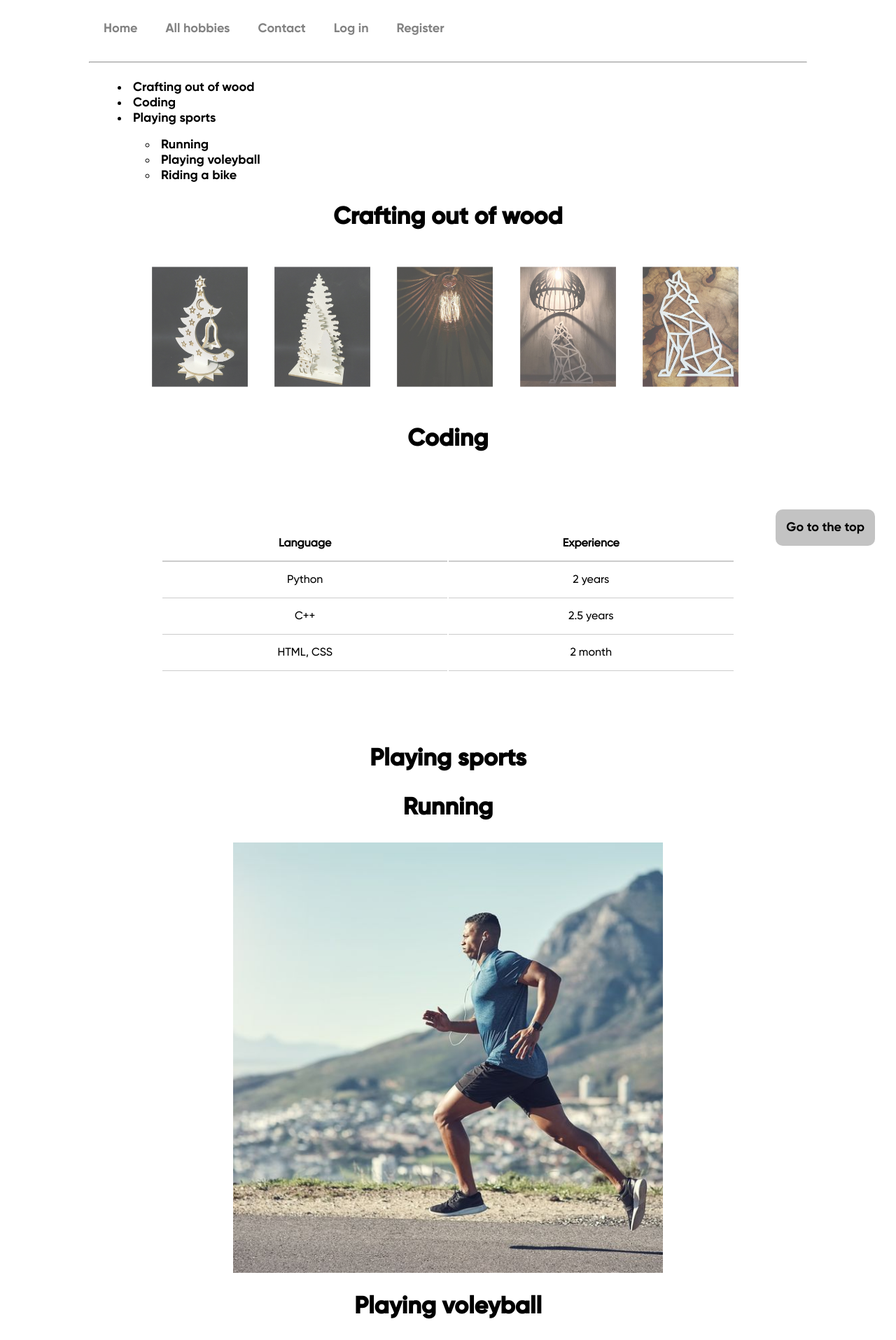
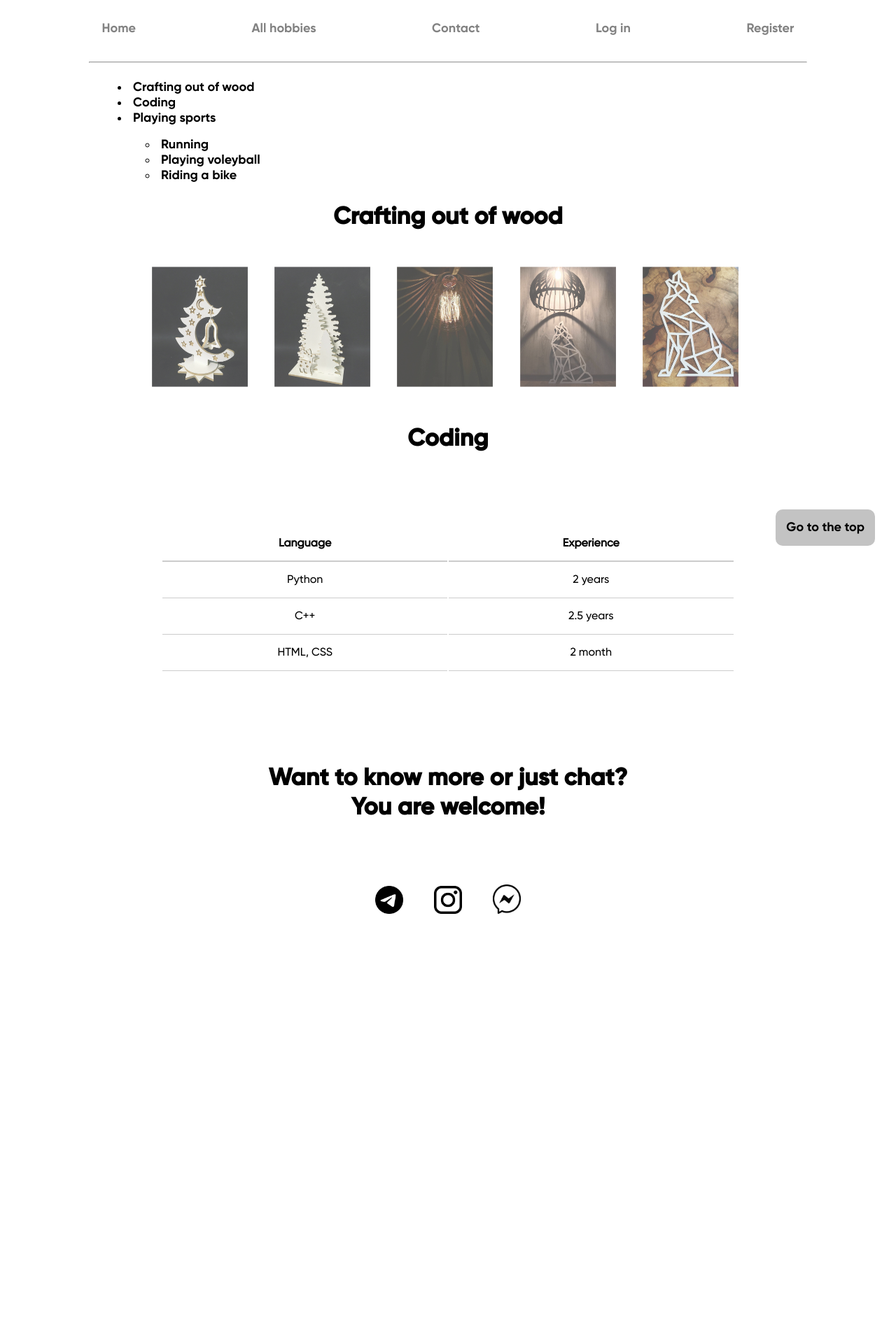
Before and after one commit to poshkent/my_portfolio_site, a Django app: page /hobbies/ in a window 1280 px wide. Shown: the top 1915 px of the page at 70% size. After the commit the page ends 1306 px from the top, so only its background shows below. Run offline with Django 4.2, Linux system fonts and the light colour scheme.

Commit message:
updated styles

```diff
--- a/portfolio/templates/portfolio/pictures.html
+++ b/portfolio/templates/portfolio/pictures.html
@@ -55,22 +55,4 @@
         </tr>
     </table>
 </div>
-
-<div id="sport">
-    <h2>Playing sports</h2>
-    <div id="running">
-        <h2>Running</h2>
-        <img src="{% static 'img/running.jpg' %}" alt="">
-    </div>
-
-    <div id="voleyball">
-        <h2>Playing voleyball</h2>
-        <img src="{% static 'img/voleyball.jpg' %}" alt="">
-    </div>
-
-    <div id="bike">
-        <h2>Riding bike</h2>
-        <img src="{% static 'img/bike.jpg' %}" alt="">
-    </div>
-</div>
 {% endblock %}
--- a/static/css/main.css
+++ b/static/css/main.css
@@ -42,8 +42,7 @@
 header {
 	display: inline-flex;
 	height: 80px;
-	width: 80%;
-	margin-left: 10%;
+	justify-content: space-evenly;
 }
 
 .active {
@@ -119,6 +118,11 @@
 		position: fixed;
 		background-color: #a9a9a9;
 		z-index: 99999999;
+		margin-left: 0%;
+	}
+
+	header a {
+		color: #070707;
 	}
 
 	#content {
```
